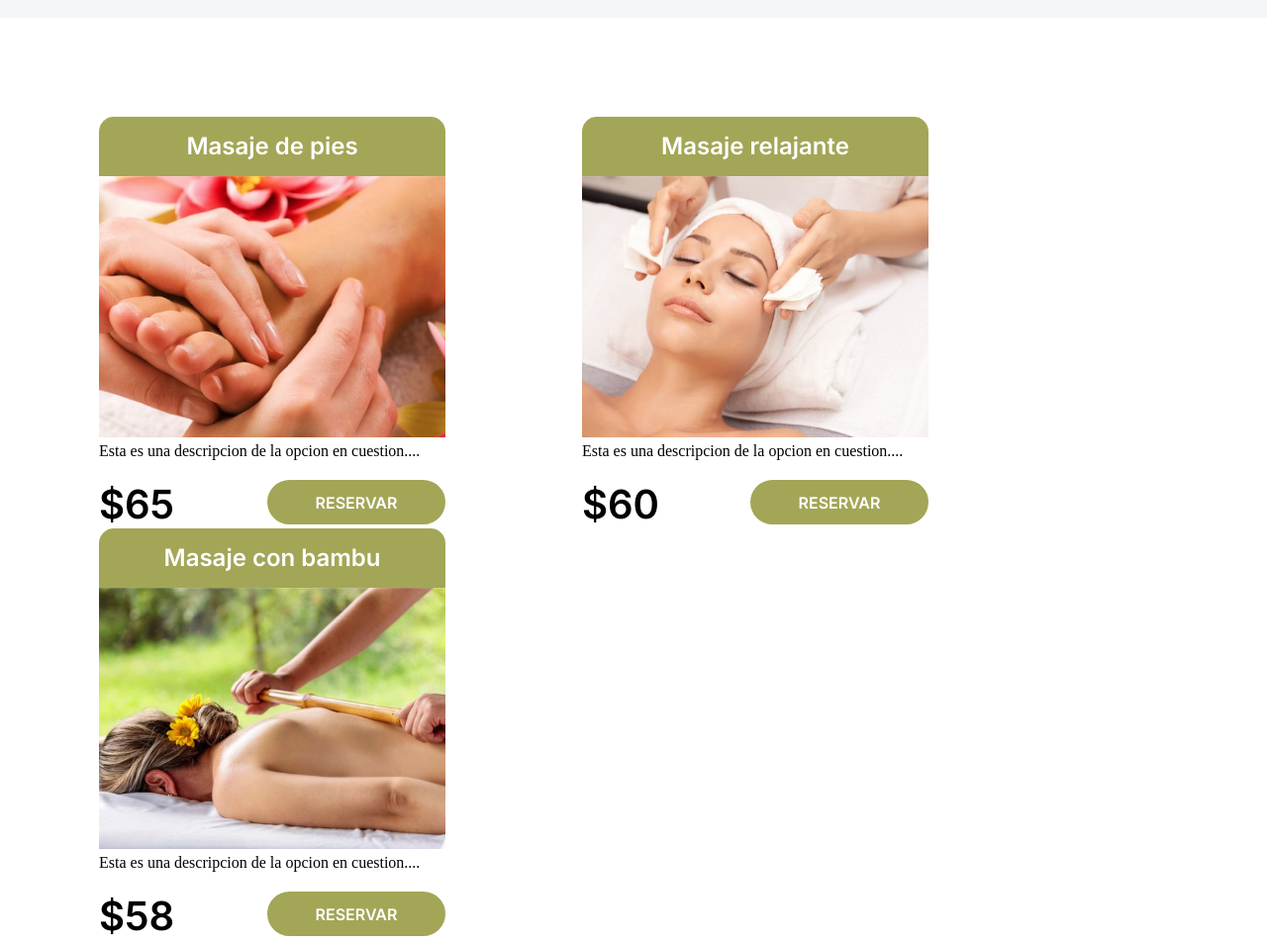
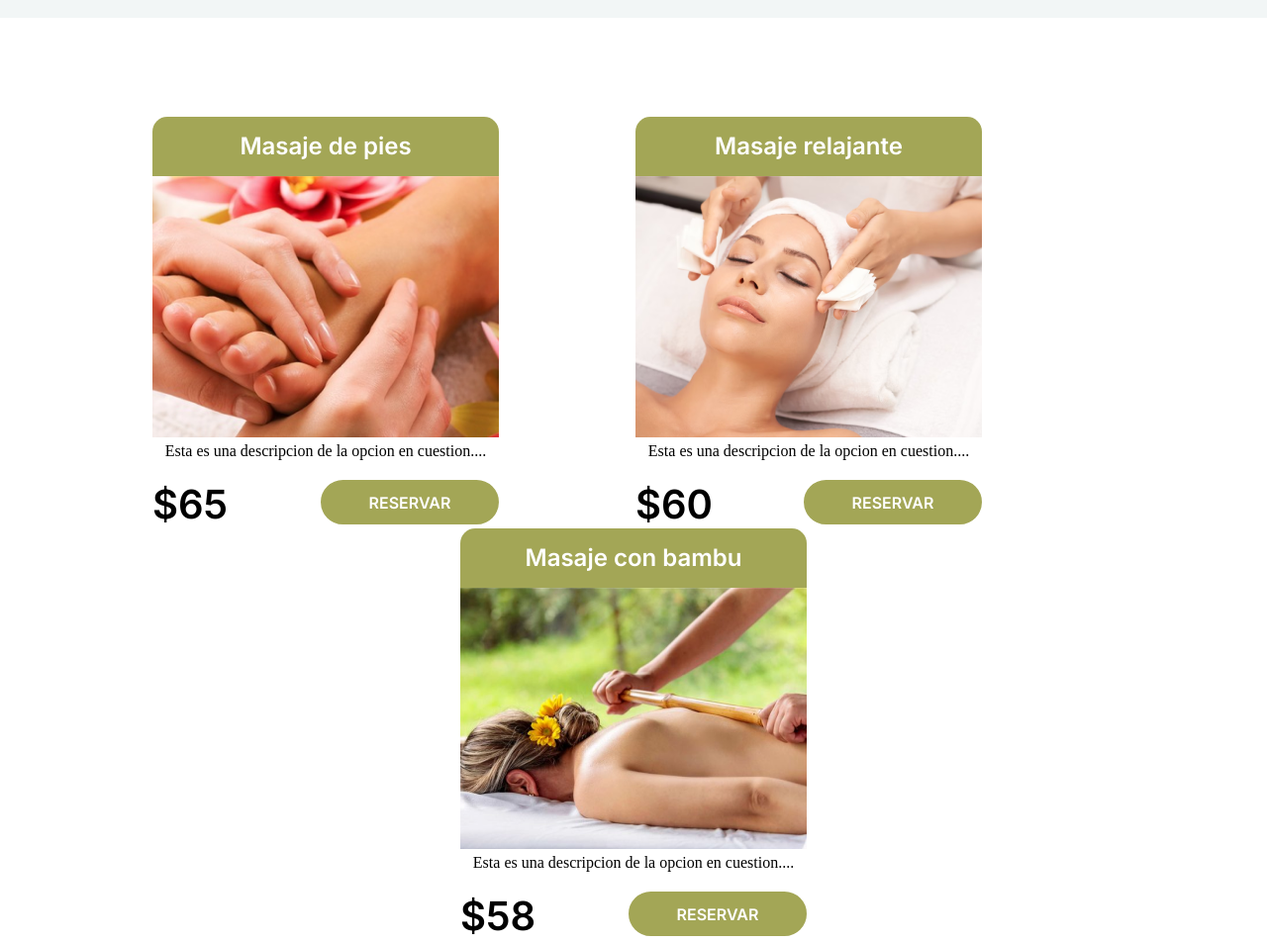
Before and after one commit to JeremyTorres07/JeremyTorres07.github.io, a plain HTML site: page index.html in a window 1280 px wide. Shown: the part 754-1707 px from the top of the page at 99% size. Drawn offline with Linux system fonts and the light colour scheme; a web font is replaced by a local one.

Commit message:
cambio de cards estilos.css

```diff
--- a/css/estilos.css
+++ b/css/estilos.css
@@ -136,8 +136,8 @@ section {margin: 0px; padding:0px;}
 }
 
 .cardsSection{
-
-    margin: 100px;
+    text-align: center;
+    margin: 100px 50px;
     box-sizing: border-box;
 
 }
```
